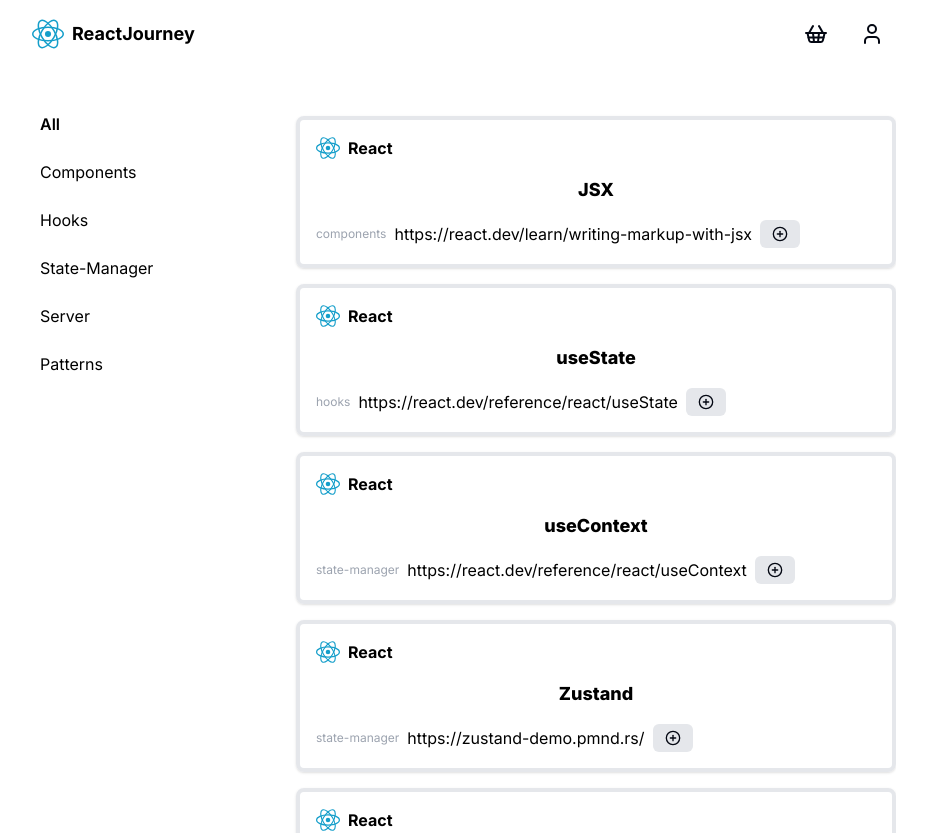
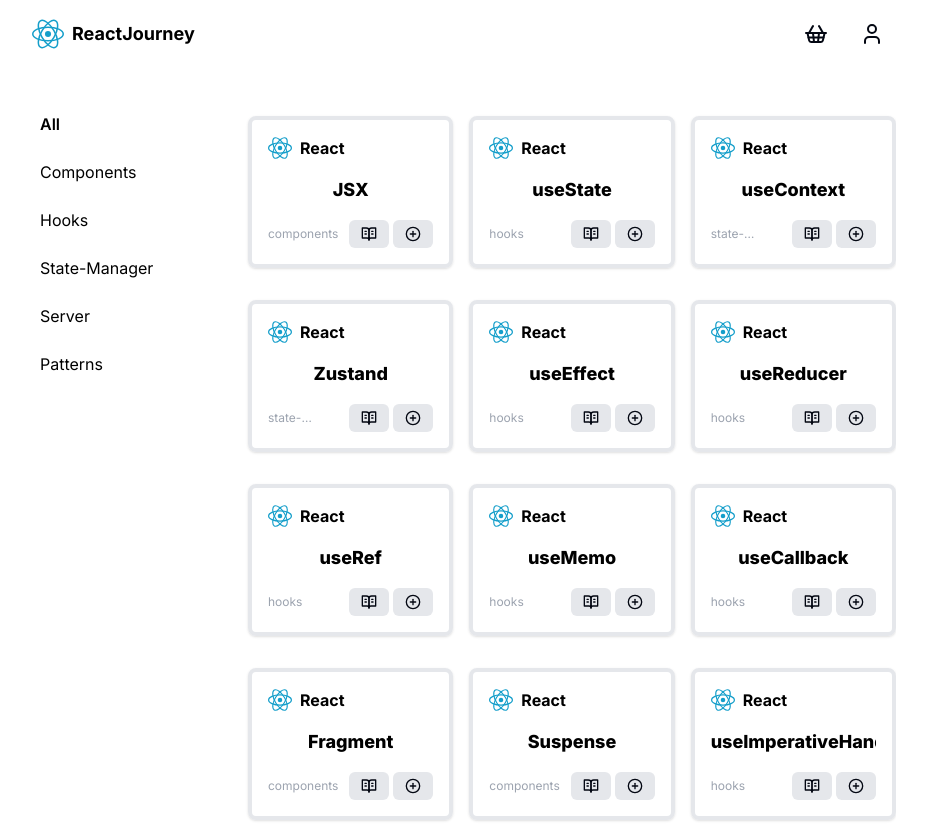
Before and after one commit to mirkobozzetto/workshop_component, a Next.js app: page / in a window 1280 px wide. Shown: the top 833 px of the page, without its empty margins (176-1103 px from the left). Built offline with nearby package versions, Linux system fonts and the light colour scheme.

Commit message:
chore: Update ReactCard component to include a link and fix styling

```diff
--- a/app/page.tsx
+++ b/app/page.tsx
@@ -19,7 +19,7 @@
       <Header />
       <div className="flex max-lg:flex-col flex-1 gap-4 mt-8 mb-4 py-2 overflow-auto">
         <MenuFilter currentFilter={currentFilter} filters={filters} />
-        <div className="grid grid-cols-1 mr-auto ml-12">
+        <div className="gap-4 grid grid-cols-1 md:grid-cols-2 lg:grid-cols-3 w-full h-fit">
           {REACT_CARDS.filter((card) => {
             if (!currentFilter) return true;
             return card.category === currentFilter;
--- a/components/ReactCard.tsx
+++ b/components/ReactCard.tsx
@@ -1,6 +1,6 @@
-import { PlusCircle } from "lucide-react";
+import { BookOpenText, PlusCircle } from "lucide-react";
 import Link from "next/link";
-import Button from "./Button";
+import Button, { buttonVariants } from "./Button";
 
 import { ReactSvg } from "./ReactSvg";
 
@@ -25,7 +25,17 @@
         <p className="line-clamp-1 text-gray-400 text-start text-xs">
           {card.category}
         </p>
-        <Link href={card.url}>{card.url}</Link>
+        <div className="flex ml-auto">
+          <Link
+            href={card.url}
+            target="_blank"
+            rel="noopener noreferrer"
+            className={`${buttonVariants({
+              variant: "secondary",
+            })}  hover:bg-gray-150 no-outline focus:outline-none focus:ring-0 focus:ring-offset-0 cursor-pointer mr-1`}
+          >
+            <BookOpenText size={16} />
+          </Link>
           <Button
             className="hover:bg-gray-150 no-outline focus:outline-none focus:ring-0 focus:ring-offset-0 cursor-pointer"
             variant="secondary"
@@ -34,6 +44,7 @@
           </Button>
         </div>
       </div>
+    </div>
   );
 };
 export default ReactCard;
```
Lines whose indentation alone changed are shown as unchanged.
